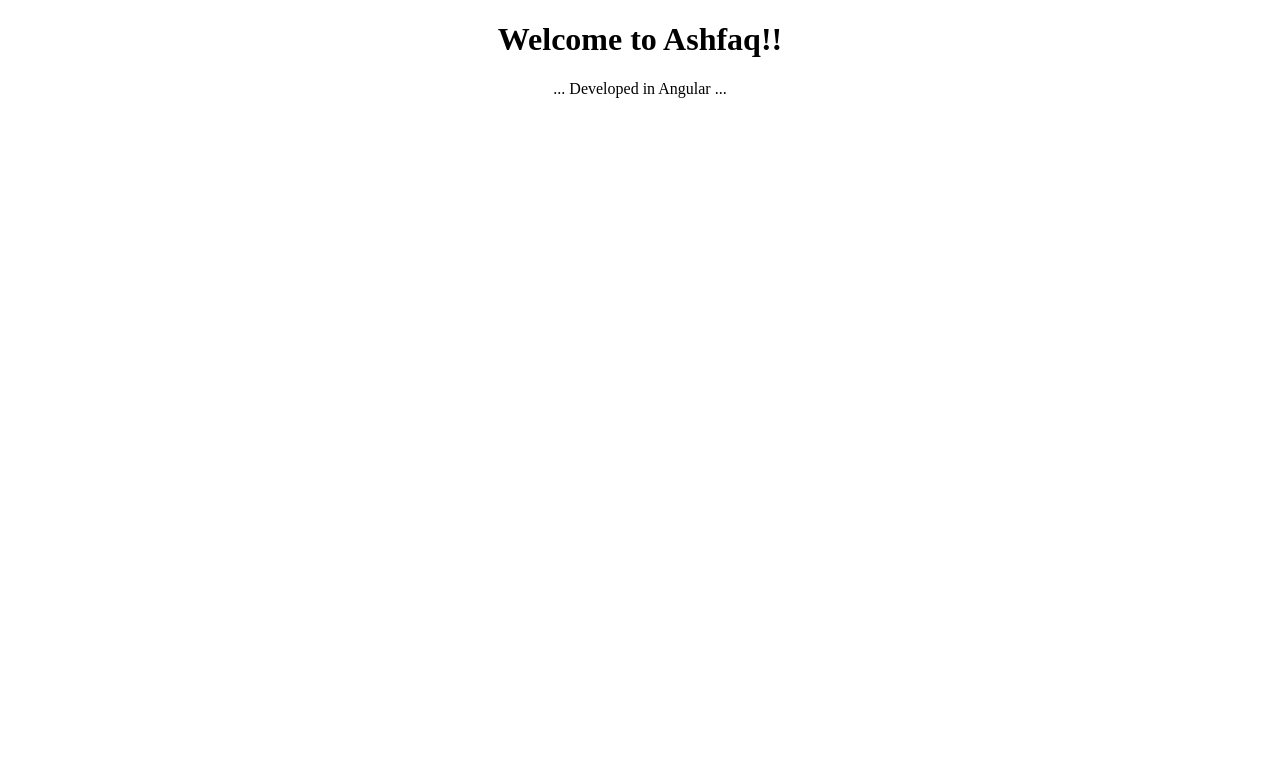
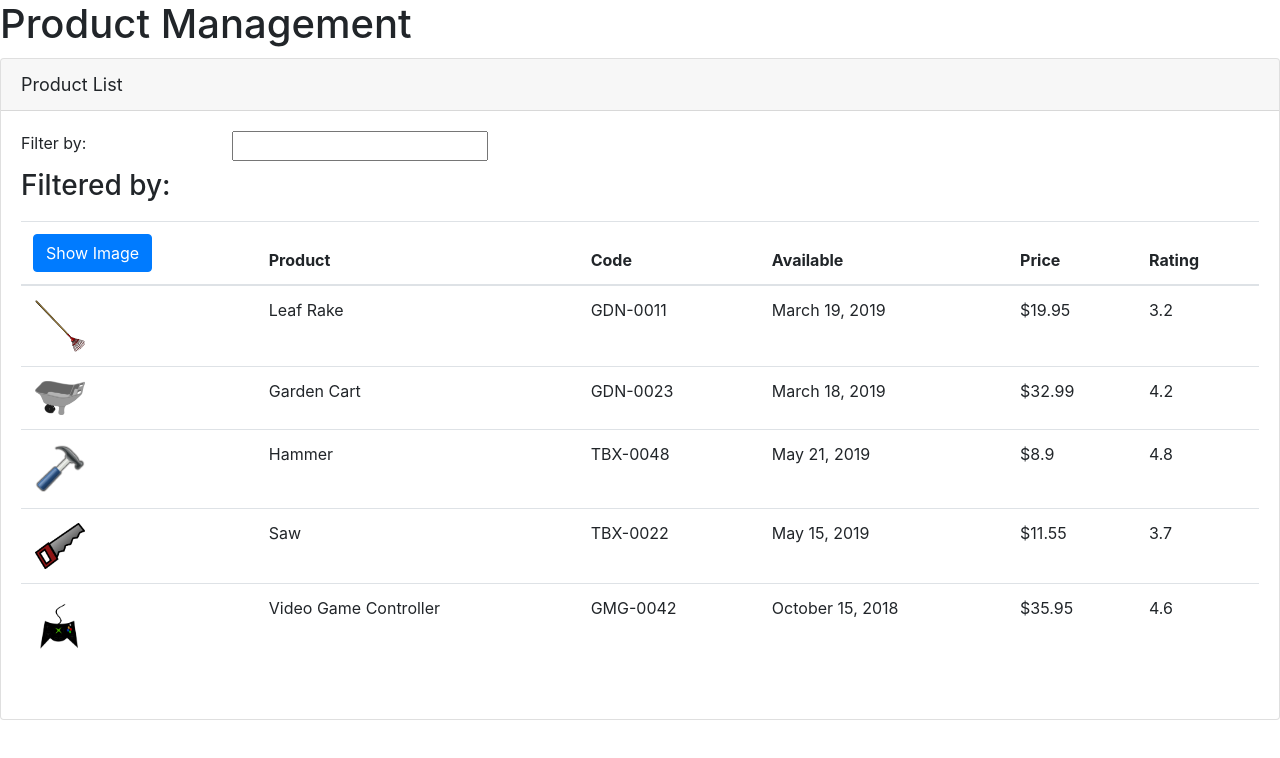
Before and after one commit to ashfaqnisar/Basic-Angular-Project, an Angular app: page / in a window 1280 px wide. Shown: the top 758 px of the page. Built offline with nearby package versions, Linux system fonts and the light colour scheme.

Commit message:
1. Created the product-list component and created the table to display the content

```diff
--- a/package.json
+++ b/package.json
@@ -19,6 +19,8 @@
     "@angular/platform-browser": "~8.1.2",
     "@angular/platform-browser-dynamic": "~8.1.2",
     "@angular/router": "~8.1.2",
+    "bootstrap": "^4.3.1",
+    "font-awesome": "^4.7.0",
     "rxjs": "~6.4.0",
     "tslib": "^1.9.0",
     "zone.js": "~0.9.1"
@@ -28,9 +30,9 @@
     "@angular/cli": "~8.1.2",
     "@angular/compiler-cli": "~8.1.2",
     "@angular/language-service": "~8.1.2",
-    "@types/node": "~8.9.4",
     "@types/jasmine": "~3.3.8",
     "@types/jasminewd2": "~2.0.3",
+    "@types/node": "~8.9.4",
     "codelyzer": "^5.0.0",
     "jasmine-core": "~3.4.0",
     "jasmine-spec-reporter": "~4.2.1",
--- a/src/app/app.component.html
+++ b/src/app/app.component.html
@@ -1,7 +1,8 @@
 <!--The content below is only a placeholder and can be replaced.-->
-<div style="text-align:center">
+<div style="text-align:left">
   <h1>
-    Welcome to {{pageTitle}}!!
+    Product Management
+
   </h1>
-  ... Developed in Angular ...
+  <pm-product-list></pm-product-list>
 </div>
--- a/src/app/app.module.ts
+++ b/src/app/app.module.ts
@@ -2,10 +2,12 @@
 import {NgModule} from '@angular/core';
 
 import {AppComponent} from './app.component';
+import {ProductListComponent} from './product-list/product-list.component';
 
 @NgModule({
   declarations: [
-    AppComponent//Declaring all the components
+    AppComponent,
+    ProductListComponent//Declaring all the components
   ],
   imports: [
     BrowserModule//Application runs correctly in the browser
--- /dev/null
+++ b/src/app/product-list/product-list.component.html
@@ -0,0 +1,56 @@
+<div class="card">
+  <div class="card-header">
+    {{tableTitle}}
+  </div>
+  <div class="card-body">
+    <div class="row">
+      <div class="col-md-2">Filter by:</div>
+      <div class="col-md-4">
+        <label>
+          <input type="text">
+        </label>
+      </div>
+    </div>
+    <div class="row">
+      <div class="col-md-6">
+        <h3>Filtered by: </h3>
+      </div>
+    </div>
+    <div class="table-responsive" *ngIf="products && products.length">
+      <table class="table">
+        <thead>
+        <tr>
+          <th>
+            <button class="btn btn-primary">Show Image</button>
+          </th>
+          <th>Product</th>
+          <th>Code</th>
+          <th>Available</th>
+          <th>Price</th>
+          <th>Rating</th>
+        </tr>
+        </thead>
+        <tbody>
+        <tr *ngFor="let product of products"><!--For in loop gets the index-->
+          <td>
+            <img
+              [src]="product.imageUrl"
+              [title]="product.productName"
+              [alt]="product.productName"
+              [style.width.px]="50"
+              [style.margin.px]="2"
+            >
+          </td>
+          <td>{{product.productName}}</td>
+          <td>{{product.productCode}}</td>
+          <td>{{product.releaseDate}}</td>
+          <td>${{product.price}}</td>
+          <td>{{product.starRating}}</td>
+        </tr>
+        </tbody>
+      </table>
+
+    </div>
+
+  </div>
+</div>
--- /dev/null
+++ b/src/app/product-list/product-list.component.ts
@@ -0,0 +1,62 @@
+import {Component} from '@angular/core';
+
+@Component({
+  selector: 'pm-product-list',
+  templateUrl: './product-list.component.html',
+})
+export class ProductListComponent {
+  tableTitle: string = "Product List";
+
+  products: any[] = [
+    {
+      "productId": 1,
+      "productName": "Leaf Rake",
+      "productCode": "GDN-0011",
+      "releaseDate": "March 19, 2019",
+      "description": "Leaf rake with 48-inch wooden handle.",
+      "price": 19.95,
+      "starRating": 3.2,
+      "imageUrl": "assets/images/leaf_rake.png"
+    },
+    {
+      "productId": 2,
+      "productName": "Garden Cart",
+      "productCode": "GDN-0023",
+      "releaseDate": "March 18, 2019",
+      "description": "15 gallon capacity rolling garden cart",
+      "price": 32.99,
+      "starRating": 4.2,
+      "imageUrl": "assets/images/garden_cart.png"
+    },
+    {
+      "productId": 5,
+      "productName": "Hammer",
+      "productCode": "TBX-0048",
+      "releaseDate": "May 21, 2019",
+      "description": "Curved claw steel hammer",
+      "price": 8.9,
+      "starRating": 4.8,
+      "imageUrl": "assets/images/hammer.png"
+    },
+    {
+      "productId": 8,
+      "productName": "Saw",
+      "productCode": "TBX-0022",
+      "releaseDate": "May 15, 2019",
+      "description": "15-inch steel blade hand saw",
+      "price": 11.55,
+      "starRating": 3.7,
+      "imageUrl": "assets/images/saw.png"
+    },
+    {
+      "productId": 10,
+      "productName": "Video Game Controller",
+      "productCode": "GMG-0042",
+      "releaseDate": "October 15, 2018",
+      "description": "Standard two-button video game controller",
+      "price": 35.95,
+      "starRating": 4.6,
+      "imageUrl": "assets/images/xbox-controller.png"
+    }
+  ];
+}
--- /dev/null
+++ b/src/app/products/product-list.component.html
@@ -0,0 +1,41 @@
+<div [class.card]>
+  <div [class.card-header]>
+    Products List
+  </div>
+  <div [class.card-body]>
+    <div [class.row]>
+      <div [class.col-md-2]>Filter by:</div>
+      <div [class.col-md-4]>
+        <label>
+          <input type="text">
+        </label>
+      </div>
+    </div>
+    <div [class.row]>
+      <div [class.col-md-6]>
+        <h3>Filtered by: </h3>
+      </div>
+    </div>
+    <div [class.table-responsive]>
+      <table [class.table]>
+        <thead>
+        <tr>
+          <th>
+            <button class="btn btn-primary">Show Image</button>
+          </th>
+          <th>Product</th>
+          <th>Code</th>
+          <th>Available</th>
+          <th>Price</th>
+          <th>Rating</th>
+        </tr>
+        </thead>
+        <tbody>
+
+        </tbody>
+      </table>
+
+    </div>
+
+  </div>
+</div>
--- a/src/styles.css
+++ b/src/styles.css
@@ -1,4 +1,7 @@
 /* You can add global styles to this file, and also import other style files */
+@import "~bootstrap/dist/css/bootstrap.min.css";
+@import "~font-awesome/css/font-awesome.min.css";
+
 div.card-header {
   font-size: large;
 }
```
Also changed, not shown: src/app/product-list/product-list.component.css (added), 2 other files (tests, documents, lock files or other folders).
